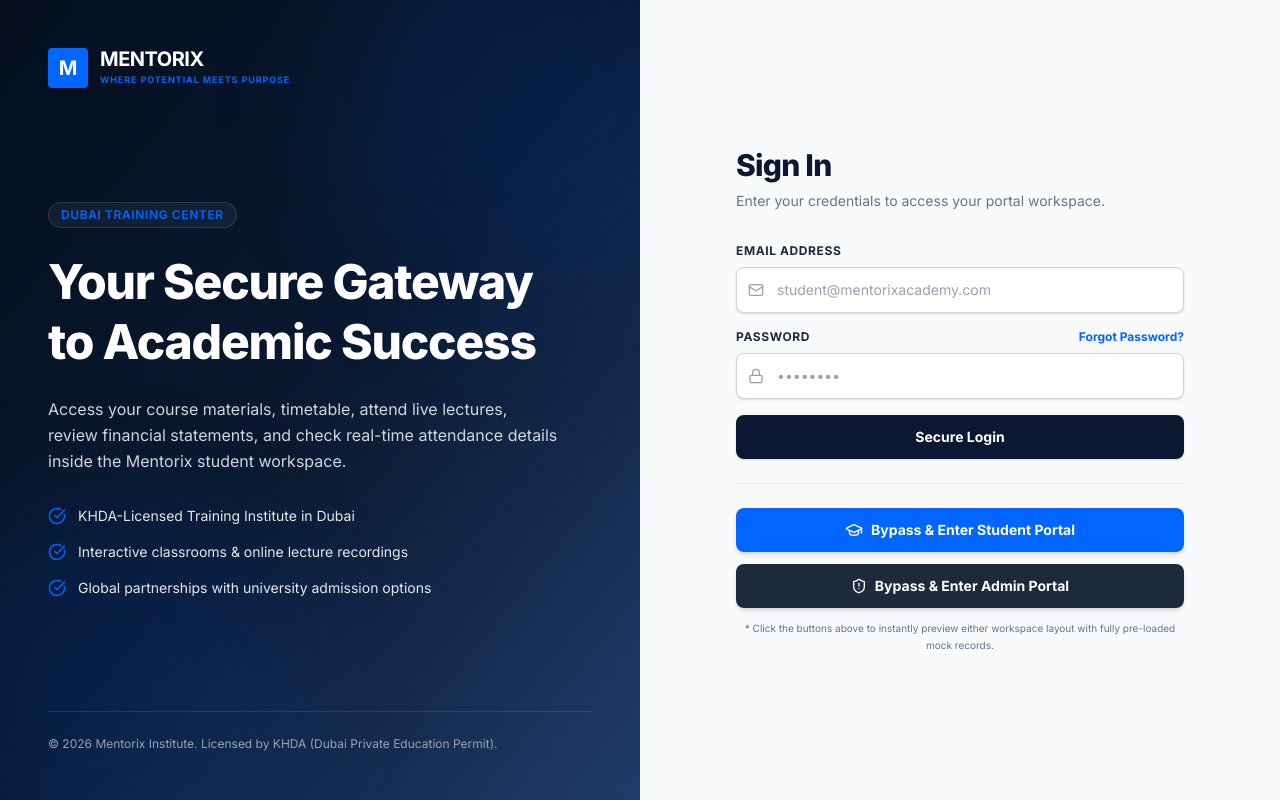
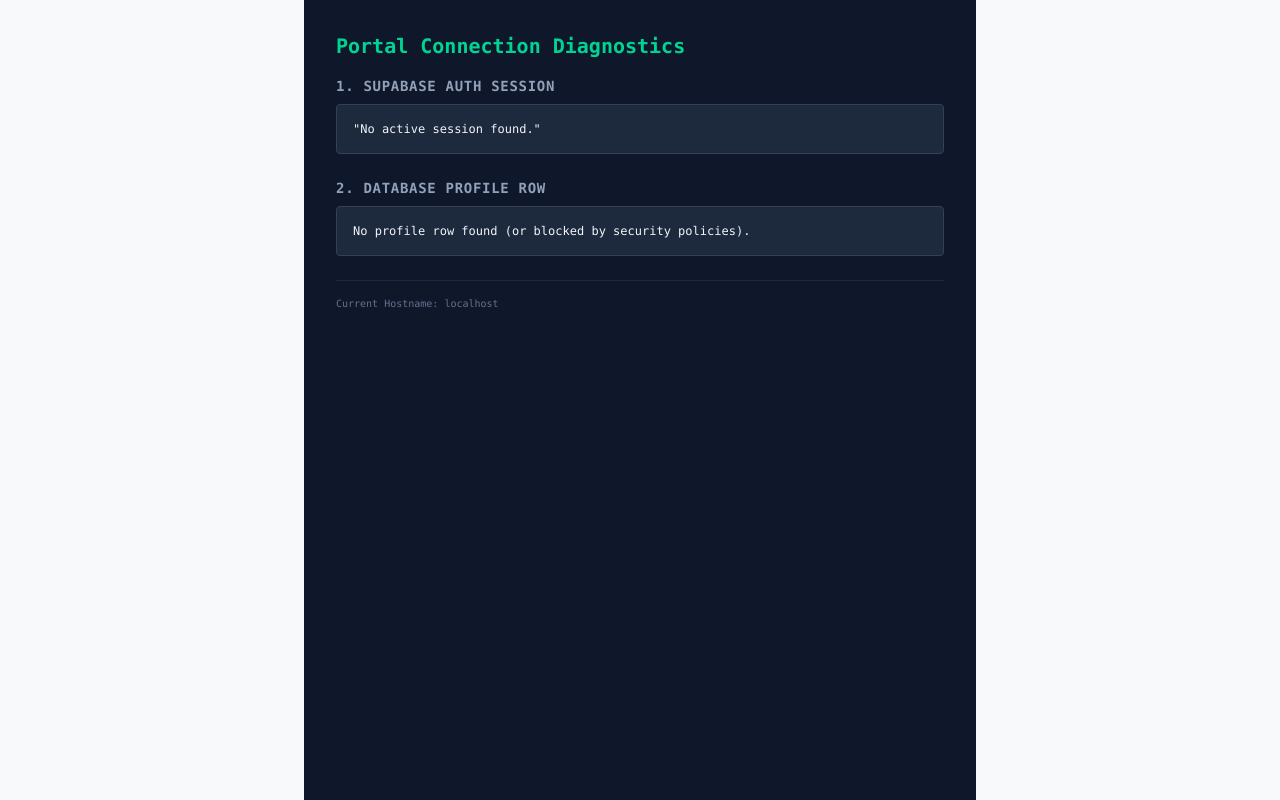
Before and after one commit to Insaneragen/Mentorix-institute-site, a React (Vite) app in the folder student-portal/: page /test-role in a window 1280 px wide. Before the commit this address led to /login. Built offline with nearby package versions, Linux system fonts and the light colour scheme; no server answers.

Commit message:
Add /test-role diagnostics route to troubleshoot auth session and profile loading

```diff
--- a/student-portal/src/App.jsx
+++ b/student-portal/src/App.jsx
@@ -10,6 +10,7 @@ import Profile from './pages/Profile';
 import Academics from './pages/Academics';
 import StudyHub from './pages/StudyHub';
 import Financials from './pages/Financials';
+import TestRole from './pages/TestRole';
 
 // Admin Pages
 import AdminDashboard from './pages/admin/AdminDashboard';
@@ -23,6 +24,7 @@ function App() {
       <Routes>
         {/* Auth Route */}
         <Route path="/login" element={<Login />} />
+        <Route path="/test-role" element={<TestRole />} />
 
         {/* Protected Student Portal Routes */}
         <Route
--- /dev/null
+++ b/student-portal/src/pages/TestRole.jsx
@@ -0,0 +1,83 @@
+import React, { useEffect, useState } from 'react';
+import { supabase } from '../lib/supabase';
+
+const TestRole = () => {
+  const [authData, setAuthData] = useState(null);
+  const [profileData, setProfileData] = useState(null);
+  const [profileError, setProfileError] = useState(null);
+  const [loading, setLoading] = useState(true);
+
+  useEffect(() => {
+    const runDiagnostics = async () => {
+      try {
+        const { data: { session } } = await supabase.auth.getSession();
+        setAuthData(session ? {
+          id: session.user.id,
+          email: session.user.email,
+          user_metadata: session.user.user_metadata,
+        } : 'No active session found.');
+
+        if (session) {
+          const { data, error } = await supabase
+            .from('profiles')
+            .select('*')
+            .eq('id', session.user.id)
+            .single();
+
+          if (error) {
+            setProfileError(error);
+          } else {
+            setProfileData(data);
+          }
+        }
+      } catch (err) {
+        setProfileError({ message: err.message });
+      } finally {
+        setLoading(false);
+      }
+    };
+
+    runDiagnostics();
+  }, []);
+
+  return (
+    <div className="p-8 max-w-2xl mx-auto space-y-6 font-mono text-xs bg-slate-900 text-slate-100 min-h-screen">
+      <h1 className="text-xl font-bold text-emerald-400 mb-4">Portal Connection Diagnostics</h1>
+
+      {loading ? (
+        <p className="animate-pulse">Running checks...</p>
+      ) : (
+        <>
+          <div className="space-y-2">
+            <h2 className="text-sm font-bold text-slate-400 uppercase tracking-wider">1. Supabase Auth Session</h2>
+            <pre className="bg-slate-800 p-4 rounded border border-slate-700 overflow-x-auto">
+              {JSON.stringify(authData, null, 2)}
+            </pre>
+          </div>
+
+          <div className="space-y-2">
+            <h2 className="text-sm font-bold text-slate-400 uppercase tracking-wider">2. Database Profile Row</h2>
+            <pre className="bg-slate-800 p-4 rounded border border-slate-700 overflow-x-auto">
+              {profileData ? JSON.stringify(profileData, null, 2) : 'No profile row found (or blocked by security policies).'}
+            </pre>
+          </div>
+
+          {profileError && (
+            <div className="space-y-2">
+              <h2 className="text-sm font-bold text-red-400 uppercase tracking-wider">Database Fetch Error</h2>
+              <pre className="bg-red-950/50 text-red-300 p-4 rounded border border-red-900 overflow-x-auto">
+                {JSON.stringify(profileError, null, 2)}
+              </pre>
+            </div>
+          )}
+
+          <div className="pt-4 border-t border-slate-800 text-[10px] text-slate-500">
+            Current Hostname: {window.location.hostname}
+          </div>
+        </>
+      )}
+    </div>
+  );
+};
+
+export default TestRole;
```
